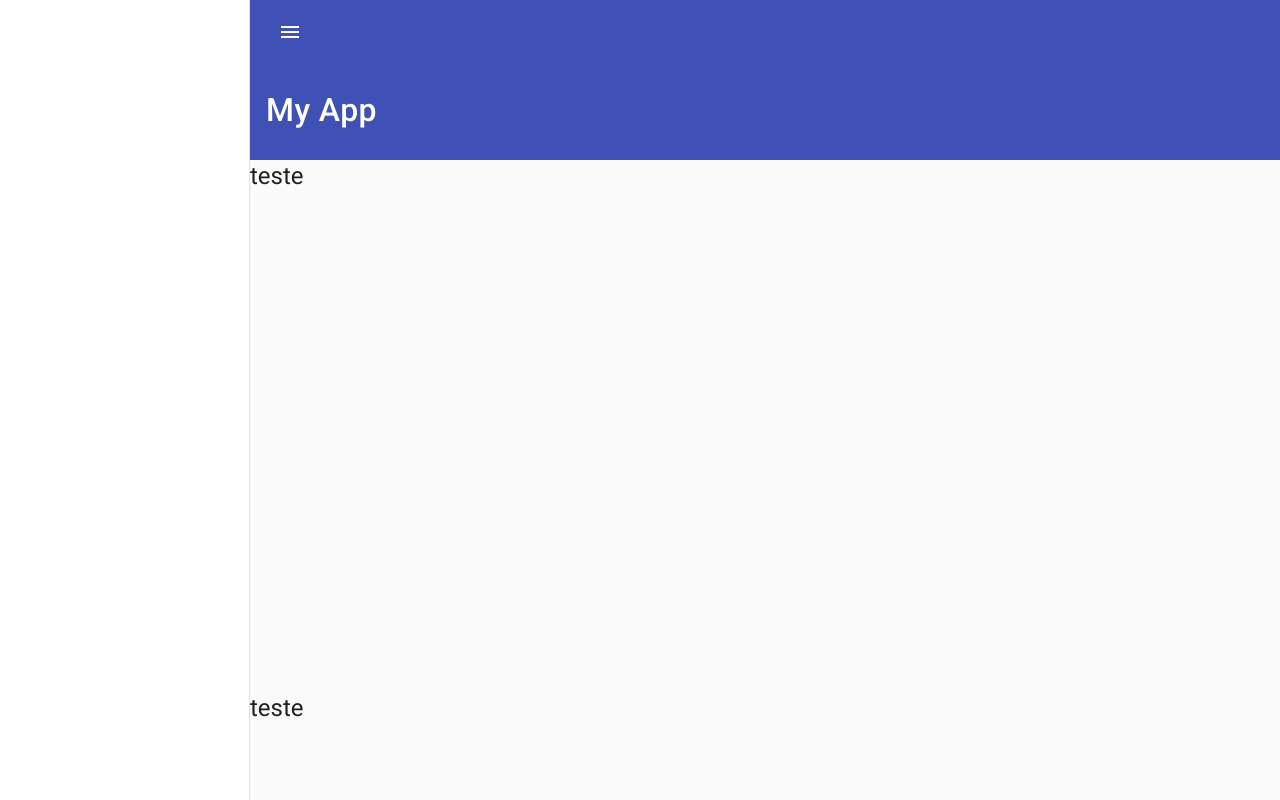
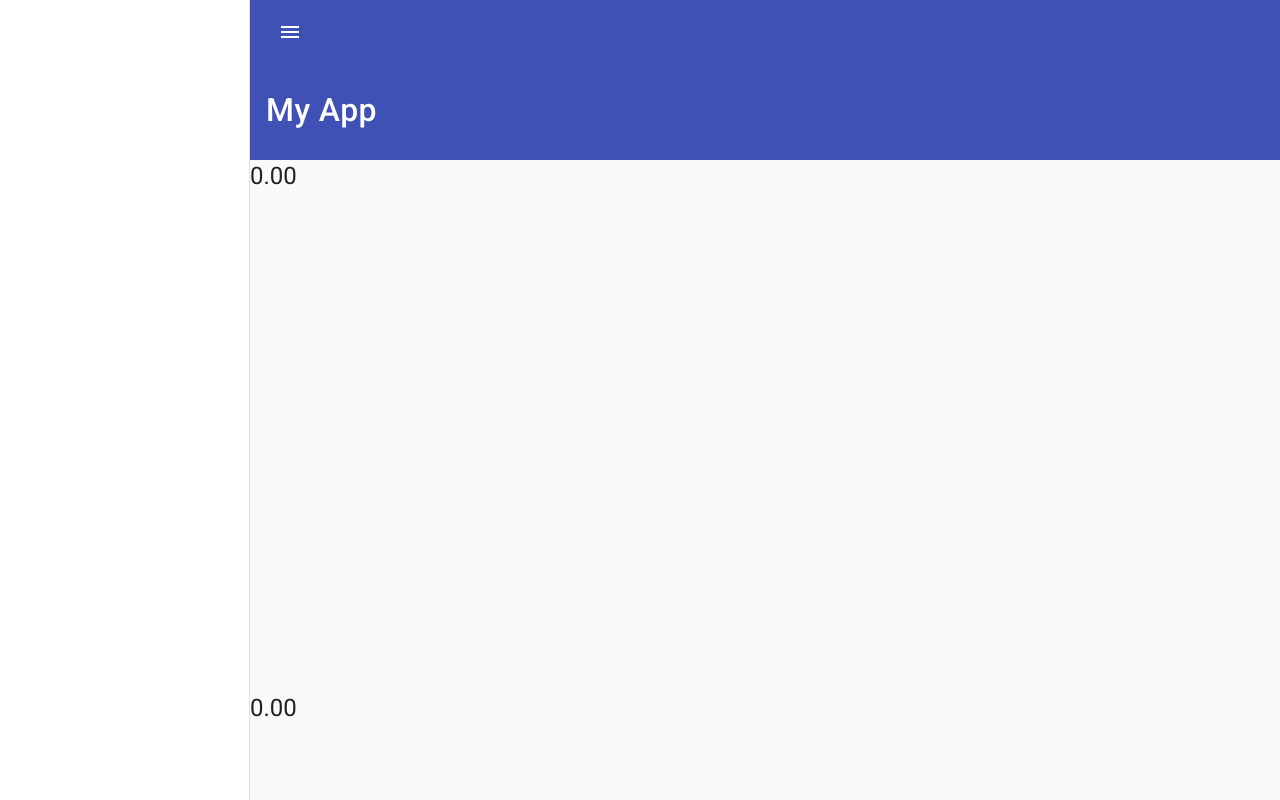
Before and after one commit to Player35Oficial/study-Angular-Material, an Angular app: page / in a window 1280 px wide. Built offline with nearby package versions, Linux system fonts and the light colour scheme.

Commit message:
desafio toolbar resolvido

```diff
--- a/src/app/app.component.html
+++ b/src/app/app.component.html
@@ -9,10 +9,15 @@
   </mat-sidenav>
 
   <mat-sidenav-content>
-    <mat-toolbar class="toolbar-menu" color="primary">
+    <mat-toolbar
+      class="toolbar-menu"
+      color="primary"
+      [class.mat-elevation-z4]="applyShadow"
+    >
       <button mat-icon-button class="example-icon" (click)="sidenav.toggle()">
         <mat-icon>menu</mat-icon>
       </button>
+      <span *ngIf="popText">My App</span>
       <span class="example-spacer"></span>
       <button mat-icon-button class="example-icon favorite-icon">
         <mat-icon>favorite</mat-icon>
@@ -22,13 +27,13 @@
       </button>
     </mat-toolbar>
     <mat-toolbar class="toolbar-submenu" color="primary"
-      ><span>My App</span></mat-toolbar
+      ><span *ngIf="!popText">My App</span></mat-toolbar
     >
-    <h1 class="title">teste</h1>
-    <h1 class="title">teste</h1>
-    <h1 class="title">teste</h1>
-    <h1 class="title">teste</h1>
-    <h1 class="title">teste</h1>
+    <h1 class="title">{{ scrollHeight | number : "1.2" }}</h1>
+    <h1 class="title">{{ scrollHeight | number : "1.2" }}</h1>
+    <h1 class="title">{{ scrollHeight | number : "1.2" }}</h1>
+    <h1 class="title">{{ scrollHeight | number : "1.2" }}</h1>
+    <h1 class="title">{{ scrollHeight | number : "1.2" }}</h1>
   </mat-sidenav-content>
 </mat-sidenav-container>
 
--- a/src/app/app.component.ts
+++ b/src/app/app.component.ts
@@ -1,6 +1,11 @@
-import { Component, HostListener, NgZone } from '@angular/core';
+import { Component } from '@angular/core';
 import { BreakpointObserver } from '@angular/cdk/layout';
-import { fromEvent } from 'rxjs';
+import { fromEvent, map } from 'rxjs';
+
+// Criar as constantes para ajudar no monitoramento.
+export const SCROLL_CONTAINER = 'mat-sidenav-content';
+export const TEXT_LIMIT = 50;
+export const SHADOW_LIMIT = 100;
 
 @Component({
   selector: 'app-root',
@@ -9,11 +14,11 @@ import { fromEvent } from 'rxjs';
 })
 export class AppComponent {
   public isSmallScreen = false;
+  public popText = false;
+  public applyShadow = false;
+  public scrollHeight: number = 0;
 
-  constructor(
-    private breakpointObserver: BreakpointObserver,
-    private ngZone: NgZone
-  ) {}
+  constructor(private breakpointObserver: BreakpointObserver) {}
 
   ngAfterContentInit(): void {
     this.breakpointObserver
@@ -22,15 +27,23 @@ export class AppComponent {
   }
 
   ngOnInit(): void {
-    //Called after the constructor, initializing input properties, and the first call to ngOnChanges.
-    //Add 'implements OnInit' to the class.
-    this.ngZone.runOutsideAngular(() => {
-      fromEvent(window, 'scroll').subscribe((event) => {
-        this.ngZone.run(() => {
-          console.log('Scroll Event: ', event.target);
-        });
+    const content = document.getElementsByClassName(SCROLL_CONTAINER)[0];
+    console.log(content);
+
+    fromEvent(content, 'scroll')
+      .pipe(map(() => content.scrollTop))
+      .subscribe({
+        next: (scrollTop: number) => {
+          this.determineHeader(scrollTop);
+        },
       });
-    });
+  }
+
+  determineHeader(scrollTop: number) {
+    console.log(this.popText);
+    this.popText = scrollTop >= TEXT_LIMIT;
+    this.applyShadow = scrollTop >= SHADOW_LIMIT;
+    this.scrollHeight = scrollTop;
   }
 
   get sidenavMode() {
```
